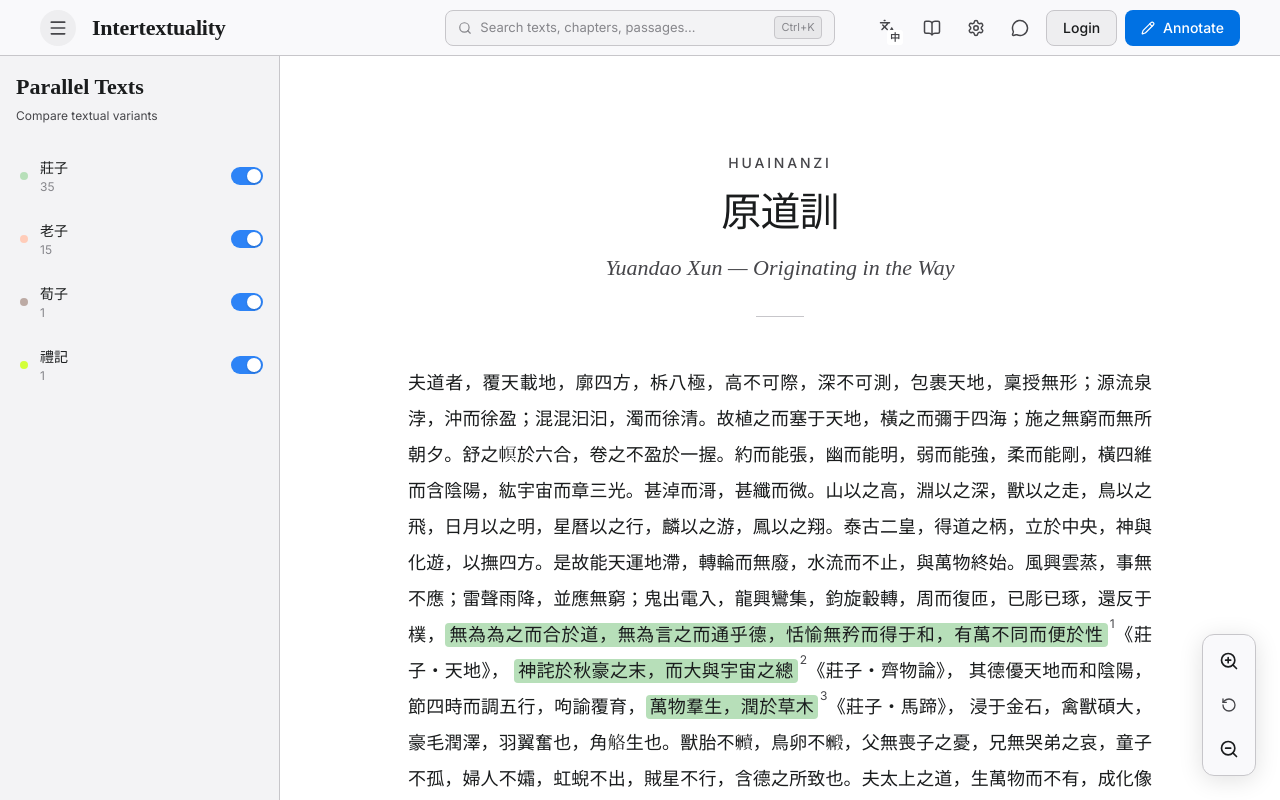
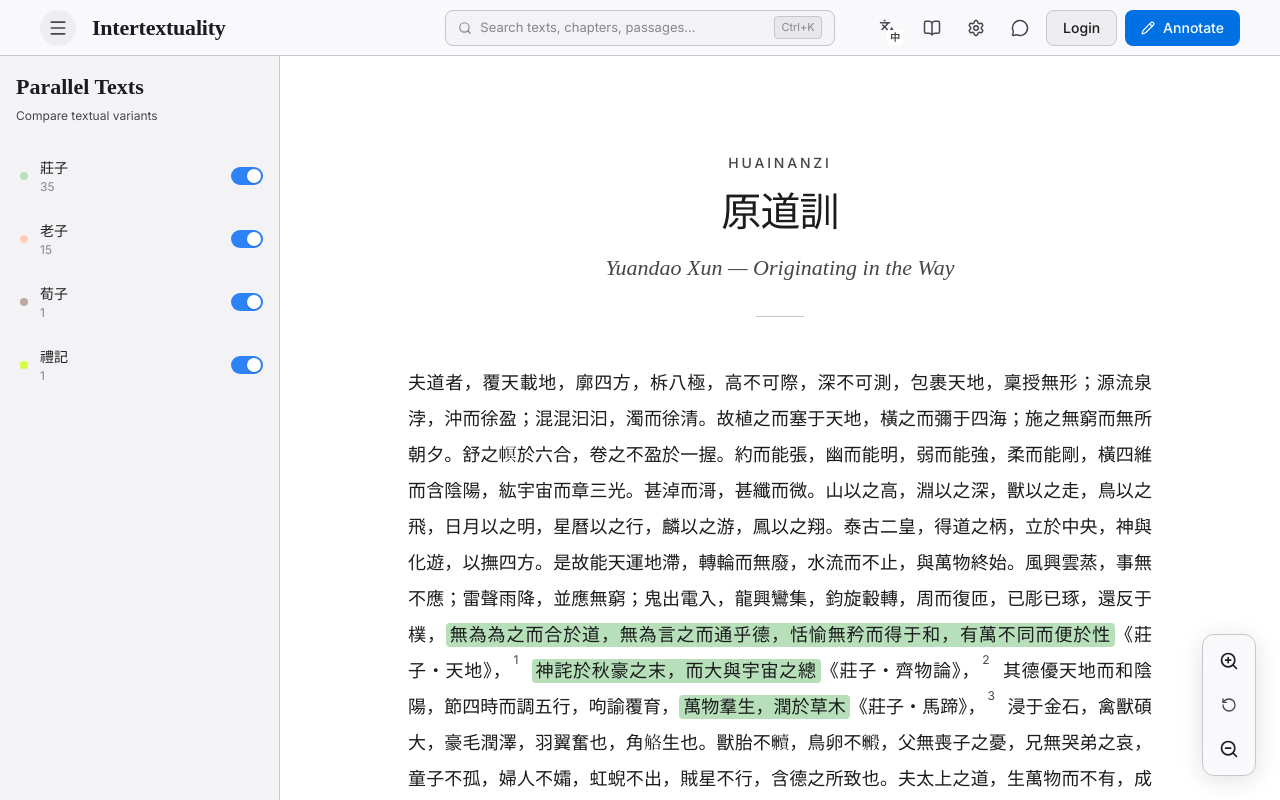
Before and after one commit to oak-23/intertextuality-huinanzi, a React (Vite) app: page / in a window 1280 px wide. Built offline with nearby package versions, Linux system fonts and the light colour scheme.

Commit message:
feat: numbering layout

```diff
--- a/src/components/MainText/MainText.tsx
+++ b/src/components/MainText/MainText.tsx
@@ -1,5 +1,5 @@
 import { useMemo, useState, useCallback, Fragment } from "react";
-import type { CSSProperties } from "react";
+import type { CSSProperties, ReactNode } from "react";
 import { useApp } from "../../context/AppContext";
 import { useRepositories } from "../../context/RepositoryContext";
 import { useRhymedView } from "../../hooks/useRhymedView";
@@ -262,34 +262,37 @@ export function MainText({ className }: MainTextProps) {
 
   const chapterTitle = chapter.title;
 
-  /** Render one text span (plain, single-parallel, or multi-parallel).
-   *  Pass isProseZh=true only from the prose (non-rhymed) zh render path to
-   *  enable citation localization; rhymed lines and the 'en' path must not pass it. */
-  const renderSpan = (span: TextSpan, i: number, isProseZh = false) => {
-    if (span.parallels.length === 0) {
-      const displayText = hideBrackets
-        ? stripParallelTitles(span.text)
-        : isProseZh
-          ? localizeParallelTitles(span.text)
-          : span.text;
-      return <span key={i}>{displayText}</span>;
-    }
-
   const footnoteSupStyle: CSSProperties = {
     fontFamily: "var(--font-ui)",
     fontSize: `calc(12px * ${state.zoomLevel})`,
     color: "var(--color-secondary)",
     userSelect: "none",
     marginLeft: 2,
+    marginRight: 8,
     lineHeight: 1,
     verticalAlign: "super",
   };
 
+  /** Display text of a PLAIN span (citation hiding / localization applied). */
+  const plainDisplayText = (text: string, isProseZh: boolean) =>
+    hideBrackets
+      ? stripParallelTitles(text)
+      : isProseZh
+        ? localizeParallelTitles(text)
+        : text;
+
+  /** Render one text span (plain, single-parallel, or multi-parallel).
+   *  Pass isProseZh=true only from the prose (non-rhymed) zh render path to
+   *  enable citation localization; rhymed lines and the 'en' path must not pass it. */
+  const renderSpan = (span: TextSpan, i: number, isProseZh = false) => {
+    if (span.parallels.length === 0) {
+      return <span key={i}>{plainDisplayText(span.text, isProseZh)}</span>;
+    }
+
     if (span.parallels.length === 1) {
-      const fn = span.parallels[0].footnote;
       return (
-        <Fragment key={i}>
         <span
+          key={i}
           data-parallel-ids={span.parallels[0].segmentId}
           className="scroll-anchor"
           onClick={(e) =>
@@ -313,12 +316,6 @@ export function MainText({ className }: MainTextProps) {
         >
           {isProseZh ? localizeParallelTitles(span.text) : span.text}
         </span>
-          {fn !== undefined && (
-            <sup aria-hidden style={footnoteSupStyle}>
-              {fn}
-            </sup>
-          )}
-        </Fragment>
       );
     }
 
@@ -336,19 +333,9 @@ export function MainText({ className }: MainTextProps) {
       }
     }
 
-    const uniqueFootnotes = [
-      ...new Set(
-        span.parallels
-          .map((p) => p.footnote)
-          .filter((n): n is number => n !== undefined),
-      ),
-    ];
-    const footnoteLabel =
-      uniqueFootnotes.length > 0 ? uniqueFootnotes.join(",") : null;
-
     return (
-      <Fragment key={i}>
       <span
+        key={i}
         data-parallel-ids={span.parallels.map((p) => p.segmentId).join(" ")}
         className="scroll-anchor"
         style={{
@@ -390,13 +377,58 @@ export function MainText({ className }: MainTextProps) {
             </span>
           ))}
       </span>
-        {footnoteLabel !== null && (
-          <sup aria-hidden style={footnoteSupStyle}>
-            {footnoteLabel}
+    );
+  };
+
+  /** Footnote label for a highlighted span ("3" or "3,4"), null when none. */
+  const footnoteLabelOf = (span: TextSpan): string | null => {
+    const nums = [
+      ...new Set(
+        span.parallels
+          .map((p) => p.footnote)
+          .filter((n): n is number => n !== undefined),
+      ),
+    ];
+    return nums.length > 0 ? nums.join(",") : null;
+  };
+
+  /** Leading citation cluster of a plain span's DISPLAY text: optional
+   *  whitespace/punctuation, one or more 《…》/（…） citations, then a trailing
+   *  punctuation run. The footnote sup is placed after this cluster. */
+  const CITATION_PREFIX_RE =
+    /^[\s，。；：、！？」』]*(?:《[^《》]*》|（[^（）]*）)+[，。；：、！？」』]*/;
+
+  /** Render a span list, placing each footnote sup after the citation
+   *  brackets (and any punctuation just after them) instead of right after
+   *  the highlight. Falls back to right-after-highlight when no citation
+   *  follows (e.g. hidden brackets, footnote-only parallels). */
+  const renderSpans = (spanList: TextSpan[], isProseZh = false) => {
+    const out: ReactNode[] = [];
+    for (let i = 0; i < spanList.length; i++) {
+      const span = spanList[i];
+      out.push(renderSpan(span, i, isProseZh));
+      const label = footnoteLabelOf(span);
+      if (label === null) continue;
+      const sup = (
+        <sup key={`fn-${i}`} aria-hidden style={footnoteSupStyle}>
+          {label}
         </sup>
-        )}
-      </Fragment>
       );
+      const next = spanList[i + 1];
+      if (next && next.parallels.length === 0) {
+        const display = plainDisplayText(next.text, isProseZh);
+        const m = display.match(CITATION_PREFIX_RE);
+        if (m) {
+          out.push(<span key={`cit-${i}`}>{m[0]}</span>, sup);
+          const rest = display.slice(m[0].length);
+          if (rest) out.push(<span key={`rest-${i}`}>{rest}</span>);
+          i++; // next span consumed
+          continue;
+        }
+      }
+      out.push(sup);
+    }
+    return out;
   };
 
   /** One rhyme-annotation cell, placed in a fixed grid column so that the
@@ -521,7 +553,7 @@ export function MainText({ className }: MainTextProps) {
             ? rhymedRows.map(({ line, spans: lineSpans }, i) => (
                 <Fragment key={i}>
                   <div style={{ gridColumn: 1, minWidth: 0 }}>
-                    {lineSpans.map((span, j) => renderSpan(span, j))}
+                    {renderSpans(lineSpans)}
                   </div>
                   {renderAnnotationCell(`${i}-r`, line.rhyme, 2, {
                     color: "var(--color-accent-bright)",
@@ -535,7 +567,7 @@ export function MainText({ className }: MainTextProps) {
                   })}
                 </Fragment>
               ))
-            : spans.map((span, i) => renderSpan(span, i, state.language === "zh"))}
+            : renderSpans(spans, state.language === "zh")}
         </div>
         <div style={{ height: 96 }} />
       </article>
```
Lines whose indentation alone changed are shown as unchanged.
